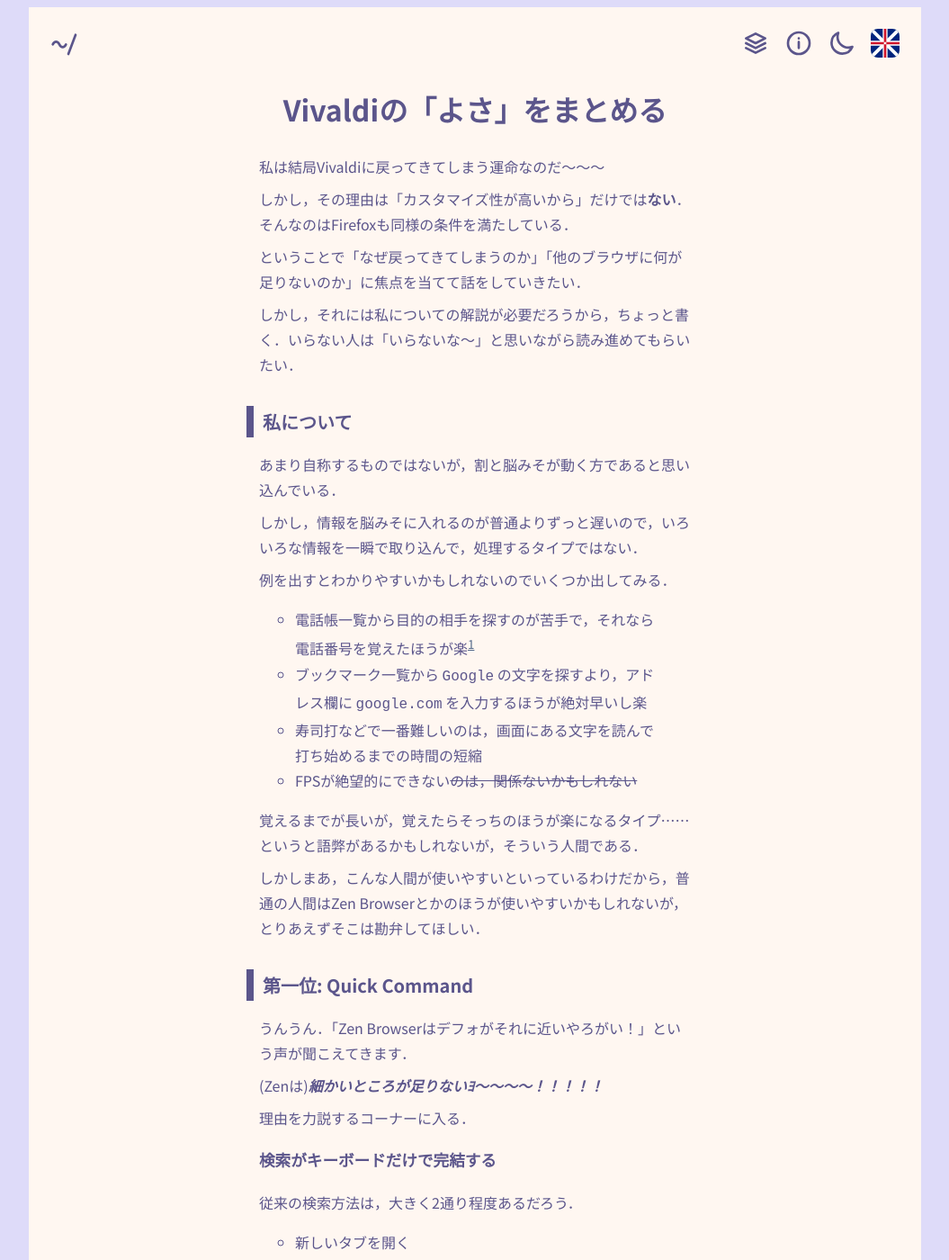
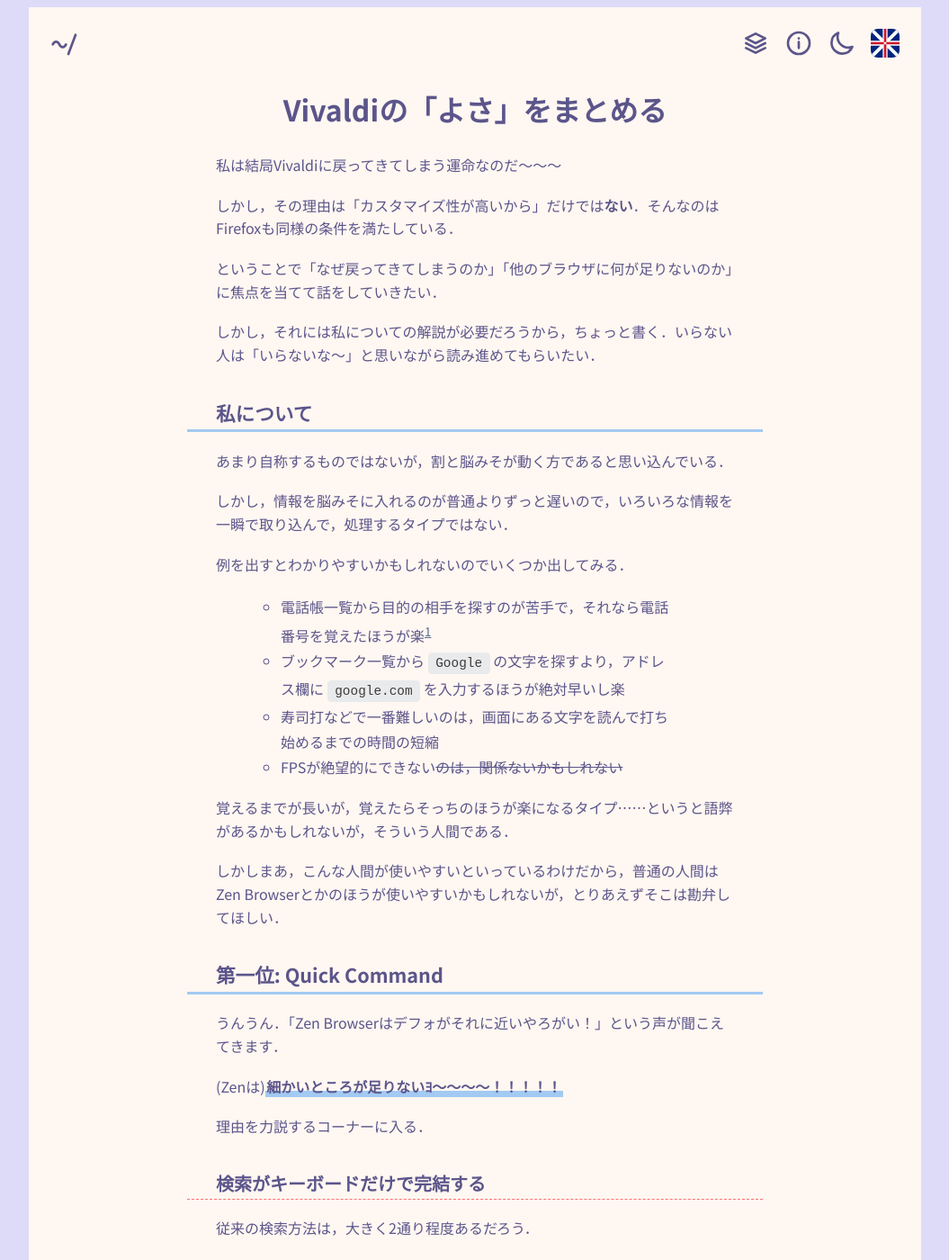
Before and after one commit to akky1023/akky1023.github.io, a Jekyll site: the page built from _posts/ja/2026-03-30-Vivaldi-good-points.md, in a window 1280 px wide and 1400 px high. Shown: the whole window at 90% size, without its empty margins (112-1167 px from the left). Built offline with Jekyll 4.4.1, drawn with Linux system fonts in a browser that asks for light colours.

Commit message:
some design changes

```diff
--- a/assets/css/normal.css
+++ b/assets/css/normal.css
@@ -3,14 +3,19 @@
 :root {
     --body-color: #dedbf9;
     --fg-color: #5b558b;
+    --fg-strongcolor: #736da6;
+    --fg-code-color: #3e3c3a;
     --fg-hover-color: #837db0;
     --fg-focus-color: #ff7070;
     --bg-color: #fff7f1;
     --bg-subcolor: #f1f9ff;
+    --bg-code-color: #e9eaec;
     --bg-strongcolor: #ffe8d8;
     --bg-strongsubcolor: #d8eeff;
     --link-color: #556a8b;
     --link-hovered-color: #7687a2;
+    --em-color-r: #f2acac;
+    --em-color-b: #a2caf2;
     .light{
         display: none;
     }
@@ -22,14 +27,19 @@
 [data-theme = "light"] {
     --body-color: #dedbf9;
     --fg-color: #5b558b;
+    --fg-strongcolor: #736da6;
+    --fg-code-color: #3e3c3a;
     --fg-hover-color: #837db0;
     --fg-focus-color: #ff7070;
     --bg-color: #fff7f1;
     --bg-subcolor: #f1f9ff;
+    --bg-code-color: #e9eaec;
     --bg-strongcolor: #ffe8d8;
     --bg-strongsubcolor: #d8eeff;
     --link-color: #556a8b;
     --link-hovered-color: #7687a2;
+    --em-color-r: #f2acac;
+    --em-color-b: #a2caf2;
     .light{
         display: none;
     }
@@ -41,13 +51,18 @@
 [data-theme = "dark"] {
     --body-color: #242237;
     --fg-color: #fff7f1;
+    --fg-strongcolor: #ffe8d8;
+    --fg-code-color: #fff7f1;
     --fg-hover-color: #ffdabe;
     --bg-color: #1b1929;
     --bg-subcolor: #272919;
+    --bg-code-color: #2e2c2a;
     --bg-strongcolor: #252339;
     --bg-strongsubcolor: #363923;
     --link-color: #bee3ff;
     --link-hovered-color: #a5d8ff;
+    --em-color-r: #eb8080;
+    --em-color-b: #75b1ec;
     .light{
         display: unset;
     }
@@ -59,6 +74,7 @@
 /* body */
 * {
     transition: all 0.5s;
+    text-autospace: normal;
 }
 
 html {
@@ -190,41 +206,73 @@
     box-sizing: content-box;
     font-family: "Noto Sans JP", sans-serif;
     font-weight: 700;
-    font-size: 1.25rem;
-    max-width: 30rem;
+    font-size: 1.35rem;
+    max-width: 36rem;
     line-height: 1.75em;
     margin-left: auto;
     margin-right: auto;
     margin-top: 2rem;
-    border-left: var(--fg-color) 0.5rem solid;
-    padding-left: 0.5em;
-    padding-right: 0.5em;
+    border-bottom: var(--em-color-b) 0.2rem solid;
+    padding-left: 2rem;
+    padding-right: 2rem;
 }
 
 h3 {
     box-sizing: content-box;
     font-family: "Noto Sans JP", sans-serif;
     font-weight: 700;
-    font-size: 1.1rem;
-    max-width: 30rem;
+    font-size: 1.25rem;
+    max-width: 36rem;
     line-height: 1.75em;
     margin-left: auto;
     margin-right: auto;
-    padding-left: 0.5em;
-    padding-right: 0.5em;
+    margin-top: 2rem;
+    margin-bottom: 0.25rem;
+    padding-left: 2rem;
+    padding-right: 2rem;
+    border-bottom: var(--fg-focus-color) 0.1rem dashed;
+}
+
+h4 {
+    box-sizing: content-box;
+    font-family: "Noto Sans JP", sans-serif;
+    font-weight: 700;
+    font-size: 1.1rem;
+    max-width: 36rem;
+    line-height: 1.75em;
+    margin-left: auto;
+    margin-right: auto;
+    margin-top: 3rem;
+    margin-bottom: 0.25rem;
+    padding-left: 2rem;
+    padding-right: 2rem;
+    border-bottom: var(--fg-hover-color) 0.1rem dotted;
 }
 
 p {
-    margin: 0.5rem auto;
-    font-size: 1rem;
-    max-width: 30rem;
-    line-height: 1.75em;
+    margin: 1.2em auto;
+    max-width: 36rem;
+    line-height: 1.6em;
+}
+
+em {
+    font-style: normal;
+    background: linear-gradient(transparent 70%, var(--em-color-r) 70%);
+    padding: 0 0.1rem;
+}
+
+em.r {
+    background: linear-gradient(transparent 70%, var(--em-color-r) 70%);
+}
+
+em.b {
+    background: linear-gradient(transparent 70%, var(--em-color-b) 70%);
 }
 
 blockquote {
     box-sizing: border-box;
     padding: 1rem;
-    max-width: 30rem;
+    max-width: 40rem;
     background-color: var(--bg-subcolor);
     margin: 1.5rem auto;
     border-left: var(--bg-strongsubcolor) solid 0.3rem;
@@ -269,25 +317,24 @@
     margin-right: auto;
     padding-left: 2.5rem;
     padding-right: 2.5rem;
-    max-width: 30rem;
+    max-width: 32rem;
     line-height: 1.75em;
     list-style-type: circle;
 }
 
-ol:not(#header-functions) {
+:where(ol:not(#header-functions)) {
     box-sizing: border-box;
-    font-size: 1rem;
     margin-left: auto;
     margin-right: auto;
     padding-left: 2.5rem;
     padding-right: 2.5rem;
-    max-width: 30rem;
+    max-width: 32rem;
     line-height: 1.75em;
 }
 
 details {
     margin: 0.5rem auto;
-    max-width: 30rem;
+    max-width: 32rem;
     line-height: 1.75em;
 }
 
@@ -321,3 +368,53 @@
 td {
     padding: 0.3rem 0.75rem;
 }
+
+/* image */
+
+.img-wrapper {
+    max-width: 80%;
+    margin-left: auto;
+    margin-right: auto;
+    margin-top: 2em;
+    margin-bottom: 2em;
+}
+
+img {
+    max-width: 100%;
+    height: auto;
+    display: block;
+    margin-left: auto;
+    margin-right: auto;
+    border: 0.25rem solid var(--bg-subcolor);
+    border-radius: 0.25rem;
+}
+
+/* code block */
+
+code {
+    background-color: var(--bg-code-color);
+    font-family: monospace;
+    color: var(--fg-code-color);
+    padding: 0.3em 0.6em;
+    border-radius: 0.3em;
+    font-size: 0.9em;
+}
+
+/* footnote */
+
+.footnotes {
+    border-top: 1px solid #333;
+    margin-top: 2em;
+    padding-top: 1em;
+    font-size: 90%;
+    opacity: 80%;
+    max-width: 40rem;
+    margin-left: auto;
+    margin-right: auto;
+}
+
+div.footnotes > ol {
+    margin-left: auto;
+    margin-right: auto;
+    max-width: 36rem;
+}
```
